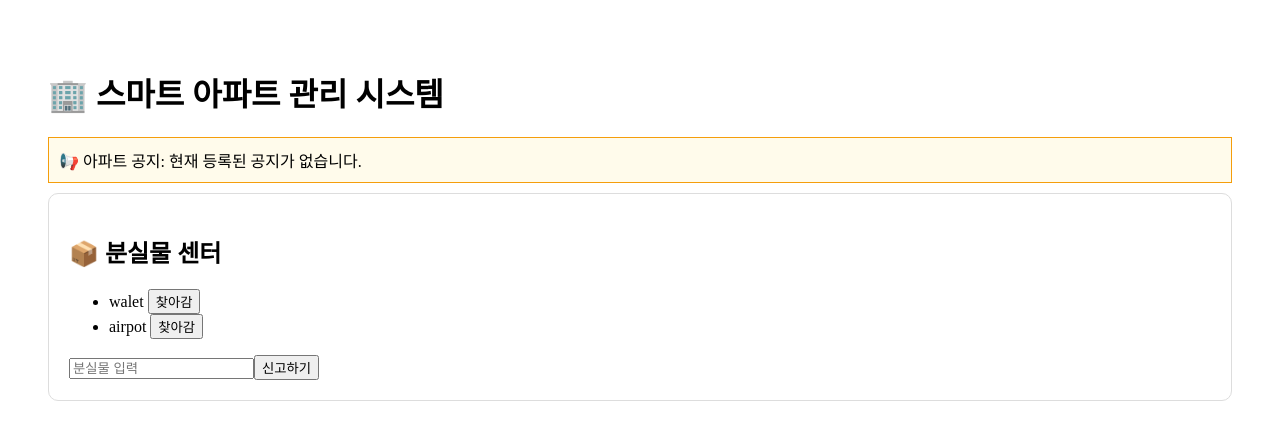
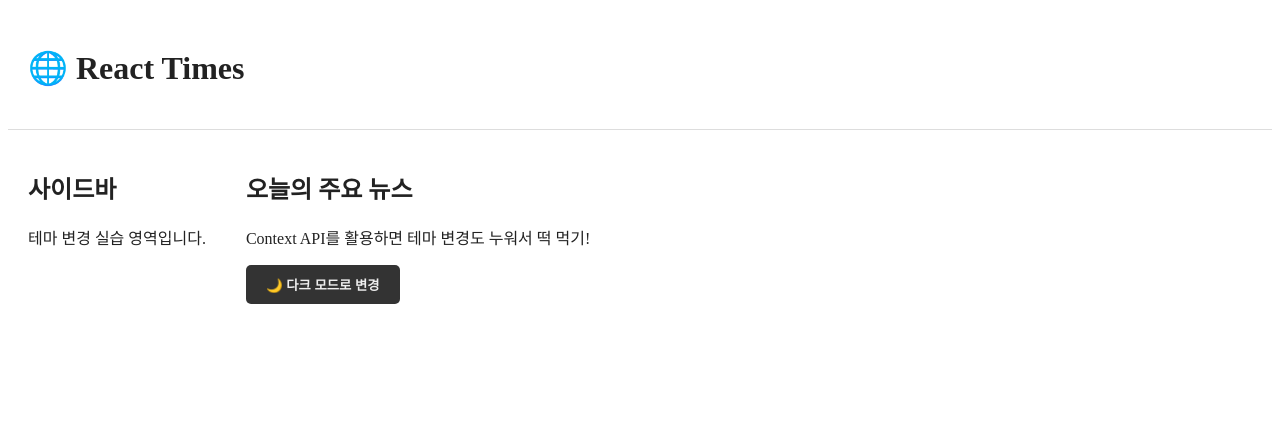
Before and after one commit to hyejoy/react-master, a React (Vite) app in the folder my-context/: page / in a window 1280 px wide. Shown: the top 440 px of the page. Built offline with nearby package versions, Linux system fonts and the light colour scheme.

Commit message:
feat: 🚩 [미션 9: 중급] 'React Times' 다크 모드 테마 스위처

```diff
--- /dev/null
+++ b/my-context/src/13. 다크모드 테마 스위치/Components/ThemeButton.tsx
@@ -0,0 +1,23 @@
+import { useThemeContext } from "../Contexts/useThemeContext";
+
+export default function ThemeButton() {
+  // 5. 주민센터에서 "스위치를 누르는 기능"만 골라서 가져옵니다.
+  const { isDarkMode, toggleTheme } = useThemeContext();
+
+  return (
+    <button
+      onClick={toggleTheme}
+      style={{
+        padding: "10px 20px",
+        cursor: "pointer",
+        backgroundColor: isDarkMode ? "#eee" : "#333",
+        color: isDarkMode ? "#333" : "#eee",
+        borderRadius: "5px",
+        border: "none",
+        fontWeight: "bold",
+      }}
+    >
+      {isDarkMode ? "☀️ 라이트 모드로 변경" : "🌙 다크 모드로 변경"}
+    </button>
+  );
+}
--- /dev/null
+++ b/my-context/src/13. 다크모드 테마 스위치/Contexts/ThemeContext.ts
@@ -0,0 +1,8 @@
+import { createContext } from "react";
+
+export type ThemeContextValue = {
+  isDarkMode: boolean;
+  toggleTheme: () => void;
+};
+
+export const ThemeContext = createContext<ThemeContextValue | null>(null);
--- /dev/null
+++ b/my-context/src/13. 다크모드 테마 스위치/Contexts/ThemeProvider.tsx
@@ -0,0 +1,16 @@
+import { useState, type ReactNode } from "react";
+import { ThemeContext } from "./ThemeContext";
+
+export function ThemeProvider({ children }: { children: ReactNode }) {
+  const [isDarkMode, setIsDarkMode] = useState(false);
+
+  const toggleTheme = () => {
+    setIsDarkMode((prev) => !prev);
+  };
+
+  const value = { isDarkMode, toggleTheme };
+
+  return (
+    <ThemeContext.Provider value={value}>{children}</ThemeContext.Provider>
+  );
+}
--- /dev/null
+++ b/my-context/src/13. 다크모드 테마 스위치/Contexts/useThemeContext.ts
@@ -0,0 +1,12 @@
+import { useContext } from "react";
+import { ThemeContext } from "./ThemeContext";
+
+export function useThemeContext() {
+  const context = useContext(ThemeContext);
+
+  if (!context) {
+    throw new Error("useThemeContext must be used within ThemeProvider");
+  }
+
+  return context;
+}
--- /dev/null
+++ b/my-context/src/13. 다크모드 테마 스위치/Pages/AppContent.tsx
@@ -0,0 +1,34 @@
+import type { CSSProperties } from "react";
+import ThemeButton from "../Components/ThemeButton";
+import { useThemeContext } from "../Contexts/useThemeContext";
+
+export default function AppContent() {
+  // 3. 현재 게시판에 게시된 테마 상태를 확인합니다.
+  const { isDarkMode } = useThemeContext();
+
+  const themeStyle: CSSProperties = {
+    backgroundColor: isDarkMode ? "#222" : "#fff",
+    color: isDarkMode ? "#fff" : "#222",
+    minHeight: "100vh",
+    transition: "all 0.3s ease",
+  };
+
+  return (
+    <div style={themeStyle}>
+      <header style={{ padding: "20px", borderBottom: "1px solid #ddd" }}>
+        <h1>🌐 React Times</h1>
+      </header>
+      <div style={{ display: "flex", padding: "20px", gap: "40px" }}>
+        <aside>
+          <h2>사이드바</h2>
+          <p>테마 변경 실습 영역입니다.</p>
+        </aside>
+        <main>
+          <h2>오늘의 주요 뉴스</h2>
+          <p>Context API를 활용하면 테마 변경도 누워서 떡 먹기!</p>
+          <ThemeButton />
+        </main>
+      </div>
+    </div>
+  );
+}
--- a/my-context/src/App.tsx
+++ b/my-context/src/App.tsx
@@ -1,9 +1,10 @@
-import CenterApp from "./12. Context 내부구조 해부/pages/CenterApp";
+import { ThemeProvider } from "./13. 다크모드 테마 스위치/Contexts/ThemeProvider";
+import AppContent from "./13. 다크모드 테마 스위치/Pages/AppContent";
 
 export default function App() {
   return (
-    <>
-      <CenterApp />
-    </>
+    <ThemeProvider>
+      <AppContent />
+    </ThemeProvider>
   );
 }
```
